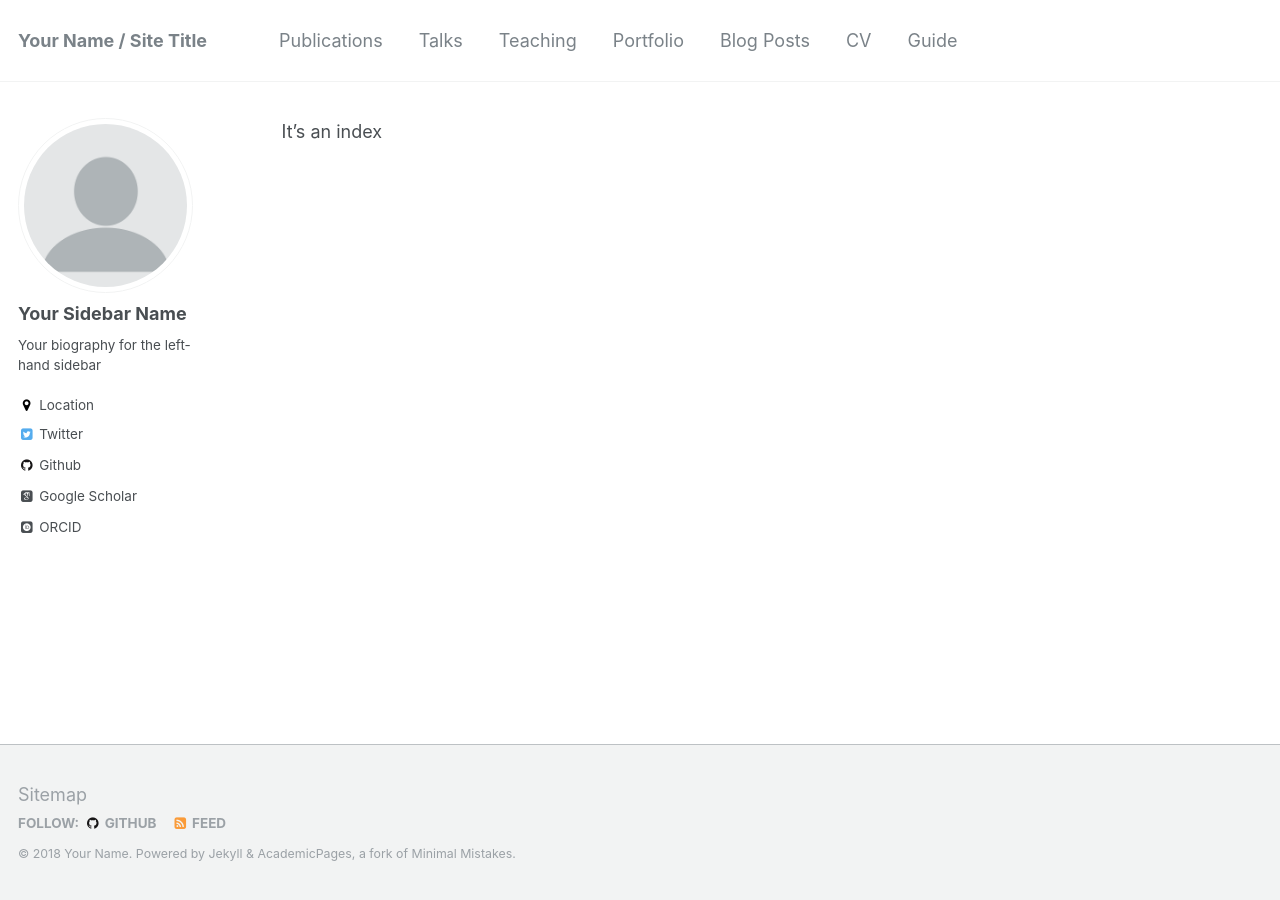
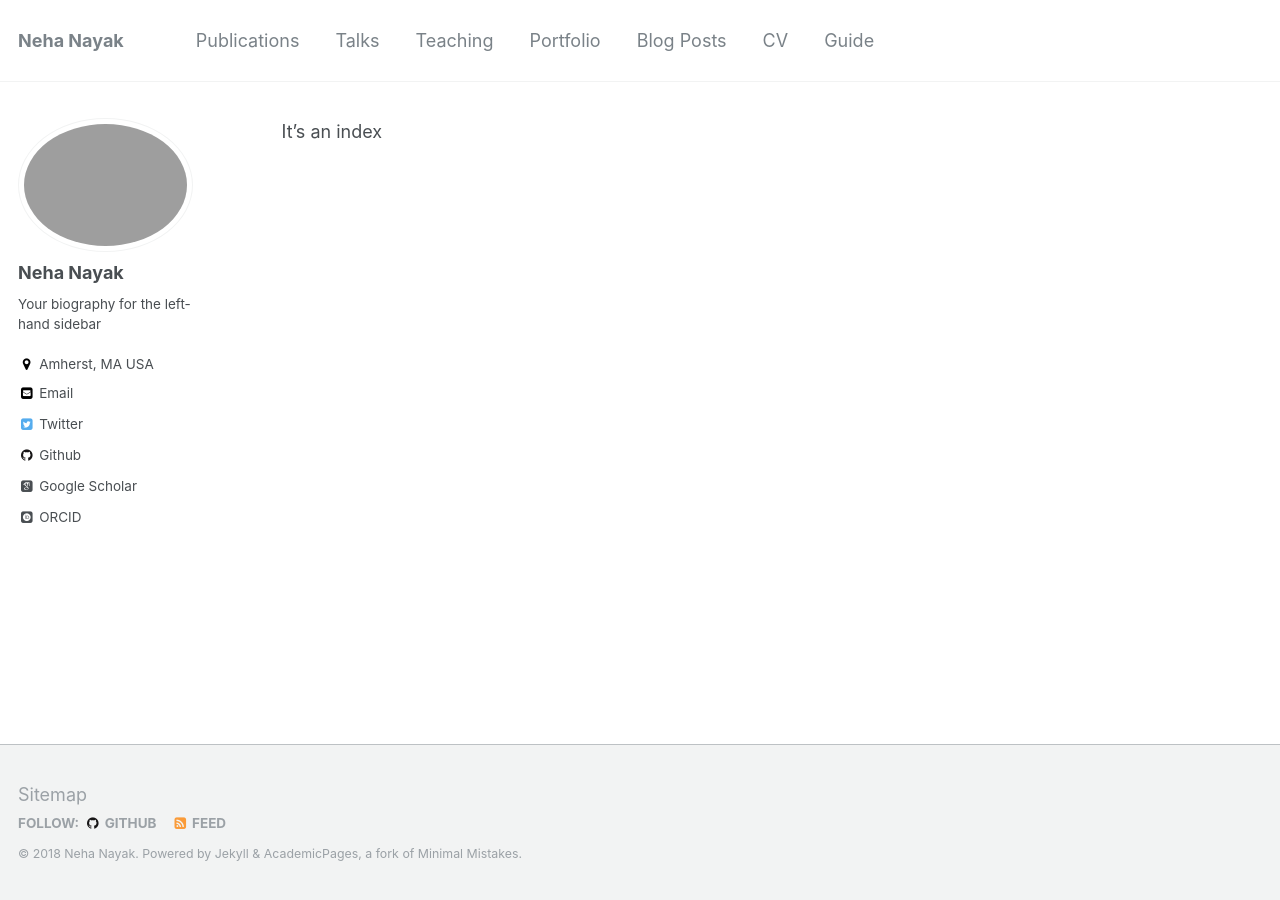
Before and after one commit to nnkennard/nnkennard.github.io, a Jekyll site: the page built from index.md, in a window 1280 px wide. Built offline with Jekyll 4.4.1, drawn with Linux system fonts in a browser that asks for light colours; some web fonts are replaced; our own code applies the rules of GitHub Pages for plain Markdown files.

Commit message:
some details added

```diff
--- a/_config.yml
+++ b/_config.yml
@@ -7,13 +7,13 @@
 
 # Site Settings
 locale                   : "en-US"
-title                    : "Your Name / Site Title"
+title                    : "Neha Nayak"
 title_separator          : "-"
-name                     : &name "Your Name"
-description              : &description "personal description"
-url                      : https://academicpages.github.io # the base hostname & protocol for your site e.g. "https://mmistakes.github.io"
+name                     : &name "Neha Nayak"
+description              : &description "Graduate Student at UMass Amherst"
+url                      : https://nayakneha.github.io
 baseurl                  : "" # the subpath of your site, e.g. "/blog"
-repository               : "academicpages/academicpages.github.io"
+repository               : "nayakneha/nayakneha.github.io"
 teaser                   :  # filename of teaser fallback teaser image placed in /images/, .e.g. "500x300.png"
 breadcrumbs              : false # true, false (default)
 words_per_minute         : 160
@@ -80,13 +80,13 @@ analytics:
 
 # Site Author
 author:
-  name             : "Your Sidebar Name"
-  avatar           : "profile.png"
+  name             : "Neha Nayak"
+  avatar           : "files/NehaNayak_photo.png"
   bio              : "Your biography for the left-hand sidebar"
-  location         : "Location"
+  location         : "Amherst, MA USA"
   employer         :
-  googlescholar    : "http://yourfullgooglescholarurl.com"
-  email            :
+  googlescholar    : "https://scholar.google.com/citations?user=RpIHn88AAAAJ"
+  email            : "first initial last name at cs dot umass dot edu"
   uri              :
   bitbucket        :
   codepen          :
```
